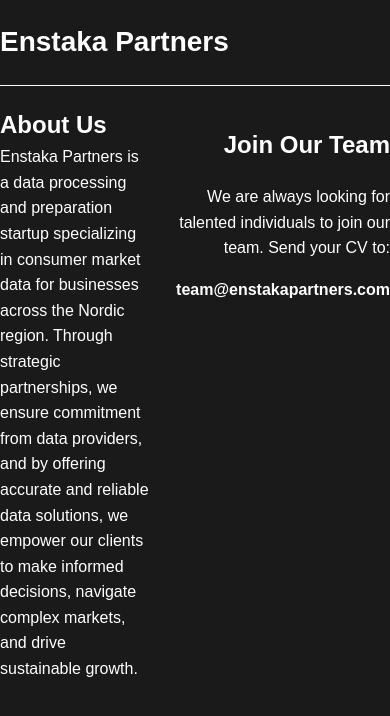
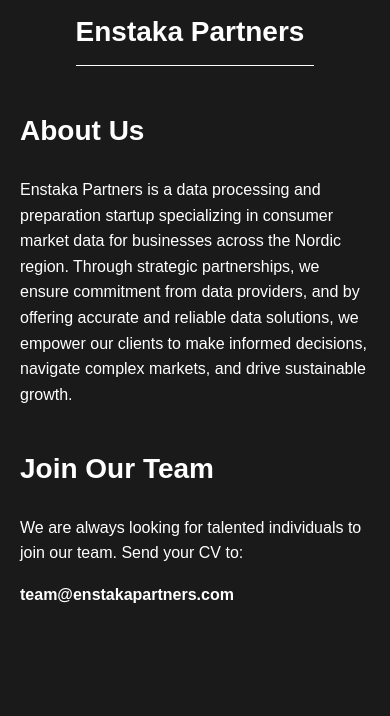
Before and after one commit to Fex-max/enstaka-partners, a plain HTML site: page index.html in a window 390 px wide. Drawn offline with Linux system fonts and the light colour scheme; a web font is replaced by a local one.

Commit message:
Update index.html

```diff
--- a/index.html
+++ b/index.html
@@ -3,12 +3,15 @@
 <head>
     <meta charset="UTF-8">
     <meta name="viewport" content="width=device-width, initial-scale=1.0">
+    <meta name="description" content="Enstaka Partners specializes in consumer market data processing and preparation across the Nordic region. Join our innovative team!">
     <title>Enstaka Partners</title>
     <link rel="icon" href="favicon.png" type="image/png">
     <style>
         @font-face {
             font-family: 'Avenir Next Arabic';
-            src: url('path-to-your-font-file.woff2') format('woff2');
+            src: url('path-to-your-font-file.woff2') format('woff2'),
+                 url('path-to-your-font-file.woff') format('woff'),
+                 url('path-to-your-font-file.ttf') format('truetype');
         }
 
         body {
@@ -30,8 +33,8 @@
             display: flex;
             align-items: center;
             justify-content: space-between;
-            max-width: 1200px; /* Match the main content container width */
-            margin: 0 auto; /* Center the header */
+            max-width: calc(100% - 4cm);
+            margin: 0 auto;
             padding: 20px 0;
             border-bottom: 1px solid #ffffff;
         }
@@ -49,8 +52,8 @@
             display: flex;
             justify-content: space-between;
             align-items: flex-start;
-            padding: 20px 0; /* Remove horizontal padding for alignment */
-            max-width: 1200px; /* Match the header width */
+            padding: 20px 60px;
+            max-width: 1200px;
             margin: 0 auto;
             box-sizing: border-box;
         }
@@ -61,11 +64,15 @@
 
         .about {
             margin-right: 20px;
-            width: 100%; /* Allow natural alignment within the container */
         }
 
-        .about h2, .about p {
-            margin: 0; /* Remove additional margin for perfect alignment */
+        .about h2, .apply h2 {
+            font-size: 28px;
+            color: #ffffff;
+            text-align: left;
+        }
+
+        .about p, .apply p {
             text-align: left;
         }
 
@@ -73,8 +80,23 @@
             text-align: right;
         }
 
-        .apply h2, .apply p {
-            text-align: right;
+        /* Responsiveness */
+        @media (max-width: 768px) {
+            .header {
+                padding: 10px 0;
+            }
+            .container {
+                flex-direction: column;
+                padding: 20px;
+            }
+            .about, .apply {
+                max-width: 100%;
+                margin-right: 0;
+                text-align: center;
+            }
+            .apply {
+                text-align: center;
+            }
         }
     </style>
 </head>
```
